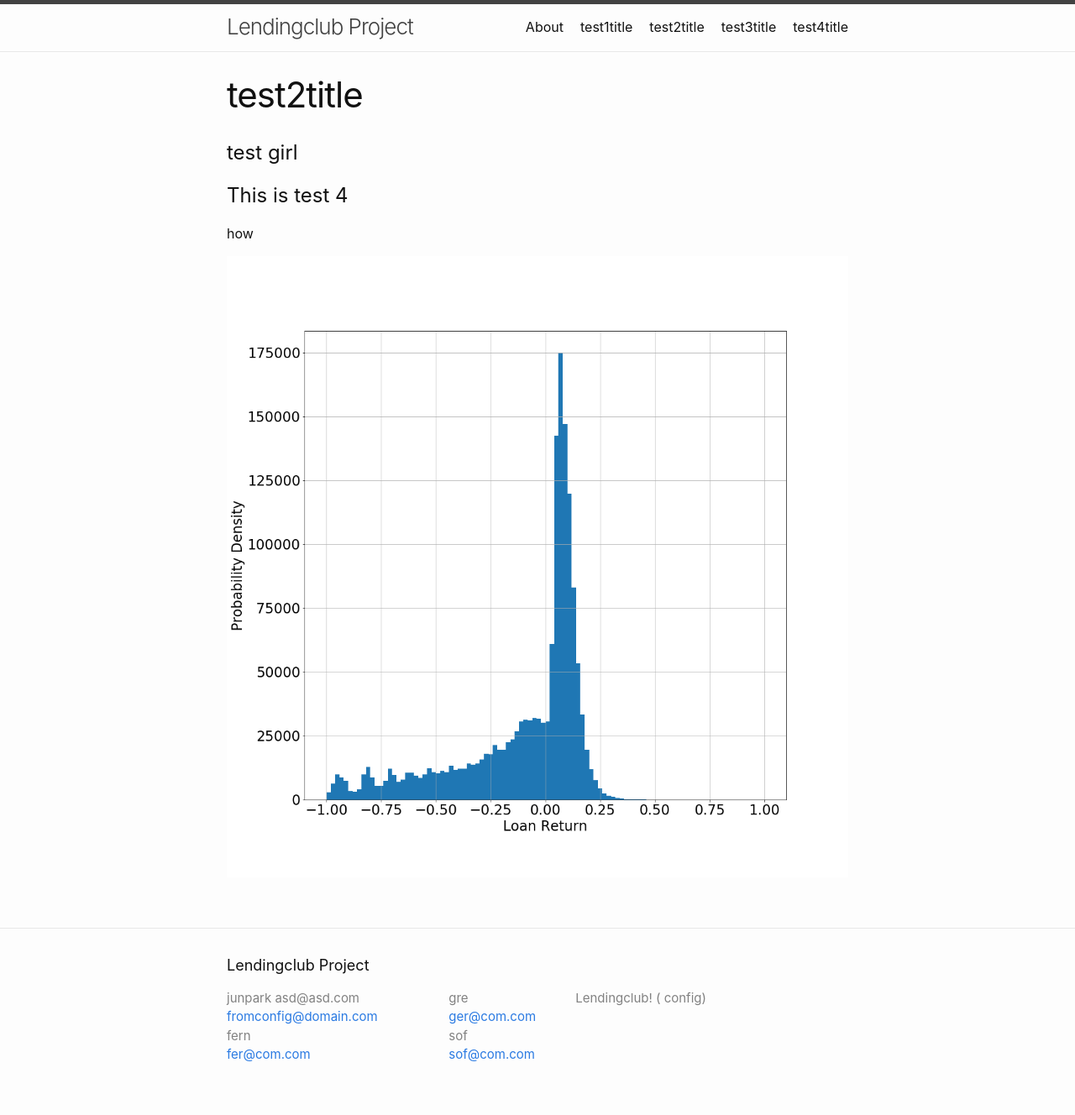
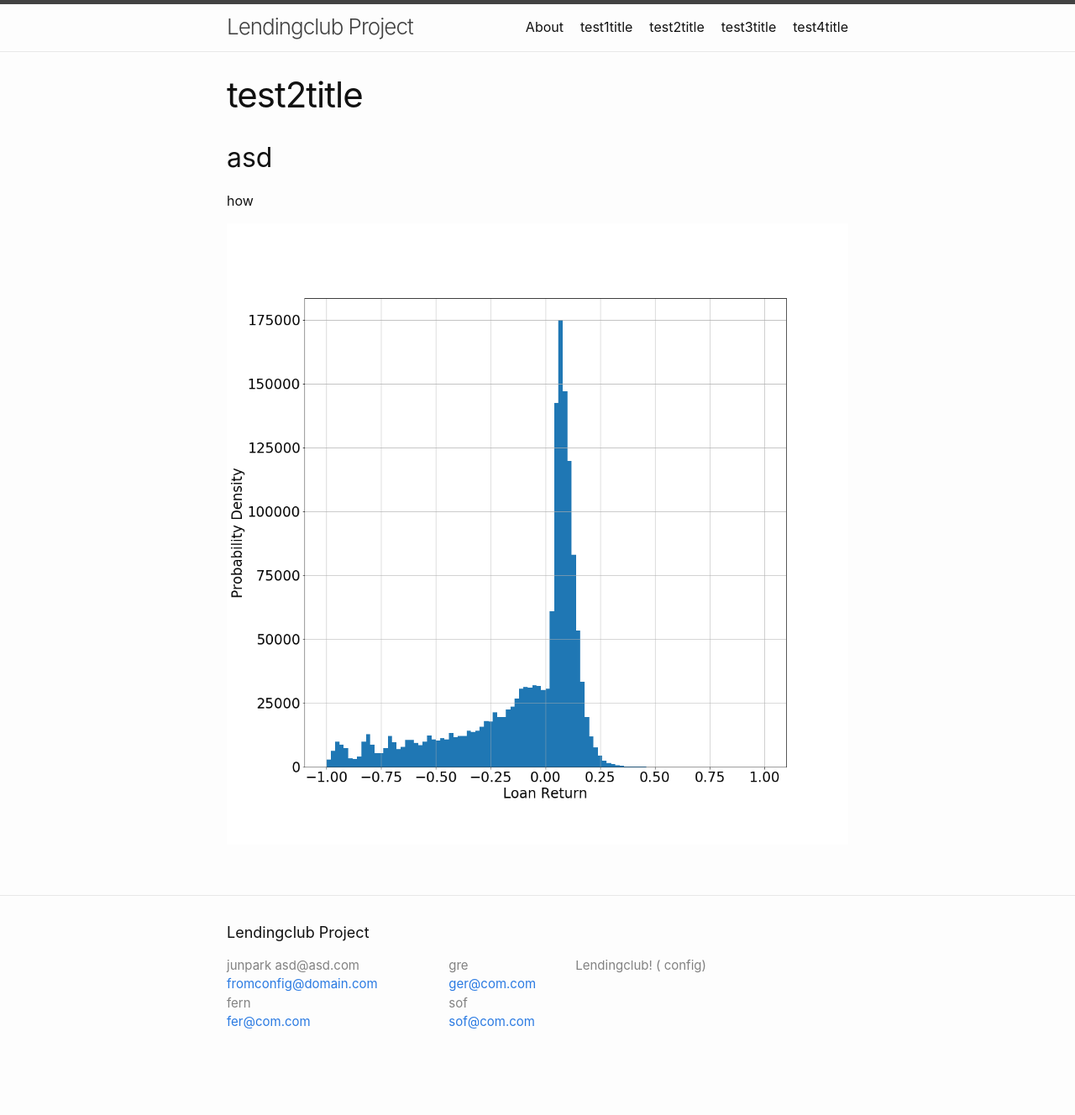
Before and after one commit to junparkh/LendingClub, a Jekyll site: the page built from test2.md, in a window 1280 px wide. Shown: the whole page at 84% size. Built offline with Jekyll 4.4.1, drawn with Linux system fonts in a browser that asks for light colours; after the commit the page ends 1289 px from its top, so only the background shows below that.

Commit message:
Update test2.md

```diff
--- a/test2.md
+++ b/test2.md
@@ -4,9 +4,8 @@ title: test2title
 permalink: /test2/
 ---
 
-# test girl
 
-# This is test 4
+## asd
 how
 
 
```
